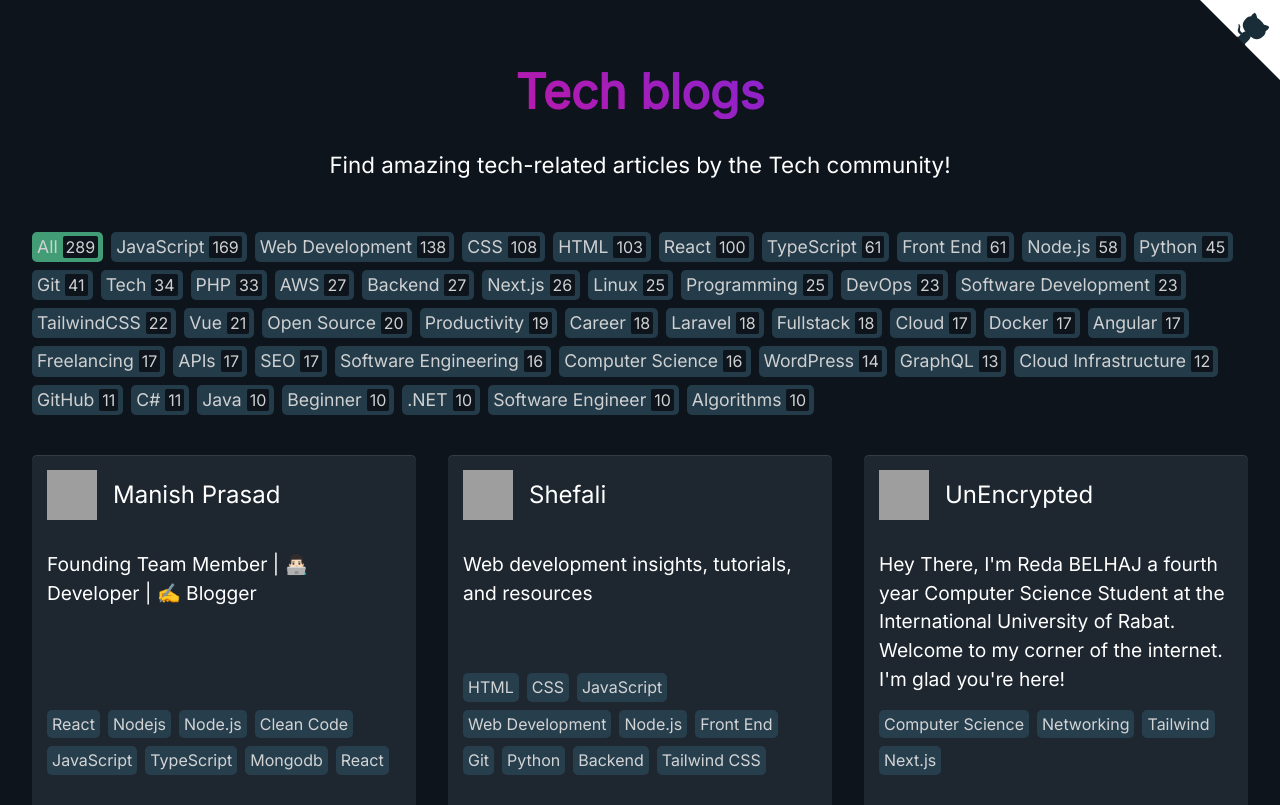
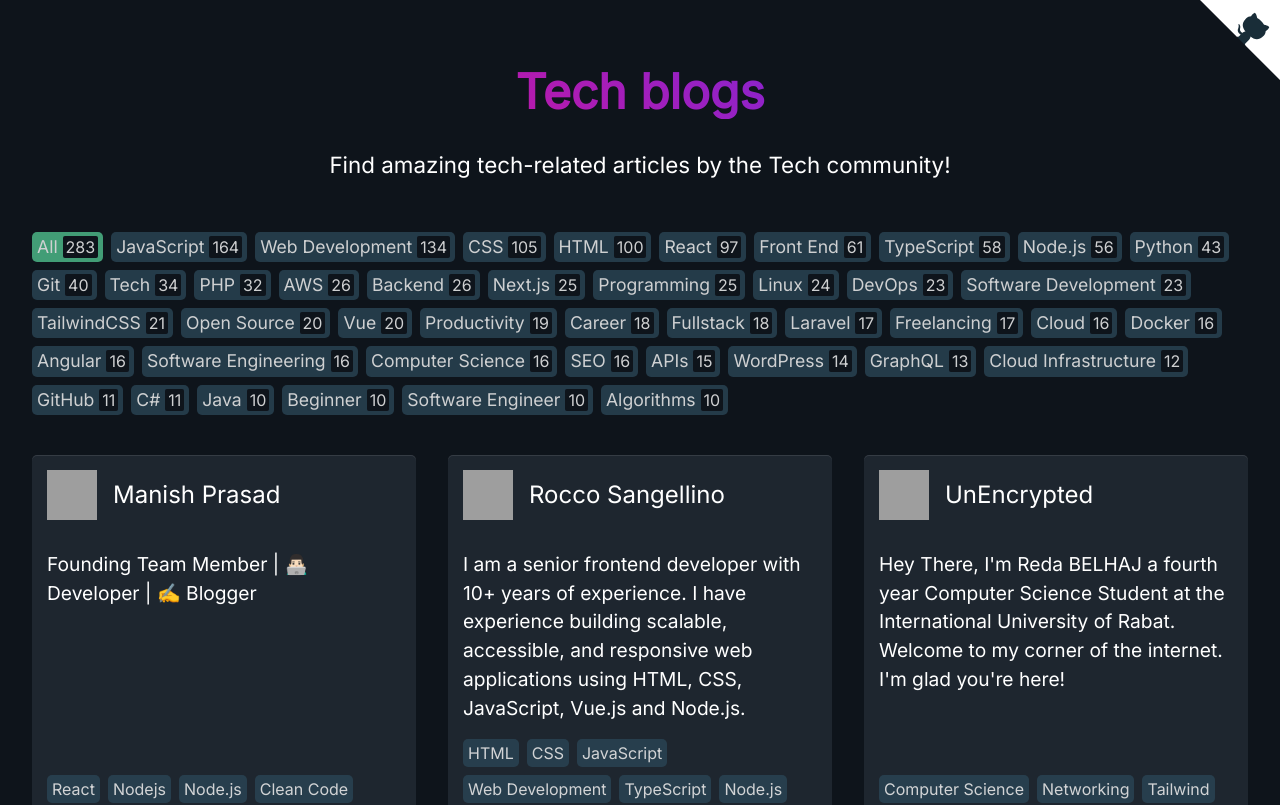
Before and after one commit to markodenic/awesome-tech-blogs, a Nuxt app: page /list in a window 1280 px wide. Shown: the top 805 px of the page. Built offline with nearby package versions, Linux system fonts and the light colour scheme; grey boxes are pictures that could not be loaded.

Commit message:
Remove redirects/404s

```diff
--- a/data.js
+++ b/data.js
@@ -388,22 +388,6 @@ module.exports = [
     tags: ["Resources", "Web Development", "JavaScript"],
   },
   {
-    name: "Webdevolution",
-    description: "Web dev tips, tutorials and solutions for common problems.",
-    url: "https://www.webdevolution.com",
-    twitter: "@webdevolution_",
-    tags: [
-      "HTML",
-      "CSS",
-      "JavaScript",
-      "React",
-      "TypeScript",
-      "APIs",
-      ".NET",
-      "Web Development",
-    ],
-  },
-  {
     name: "Wampamba David",
     description:
       "👨🏽‍💻Web Development, 💻 General Programming, 💰Making Money Online, and 👯‍♂️ Making Meaningful Connections. Best place to improve your tech skills in Days.",
@@ -1205,23 +1189,6 @@ module.exports = [
     tags: ["HTML", "CSS", "JavaScript", "Web Development", "Web"],
   },
   {
-    name: "Shaurya Pratap Singh",
-    description: "A middle schooler who loves writing about programming.",
-    url: "https://sblip.medium.com/",
-    twitter: "@Shaurya79145816",
-    tags: [
-      "Python",
-      "HTML",
-      "CSS",
-      "JavaScript",
-      "Web Development",
-      "Backend Development",
-      "PostgreSQL",
-      "Django",
-      "Vue",
-    ],
-  },
-  {
     name: 'Thomas Derflinger',
     description: 'Visionary entrepreneur and software developer',
     url: 'https://tderflinger.com',
@@ -2448,25 +2415,6 @@ module.exports = [
     ],
   },
   {
-    name: "Stefan Natter",
-    description:
-      "I am a Software Engineer from Austria 🇦🇹. I am interested in, write about, and develop (open source) software solutions with JavaScript, TypeScript, ReactJS, and NodeJS.",
-    url: "https://natterstefan.me",
-    twitter: "@natterstefan",
-    tags: [
-      "Docker",
-      "JavaScript",
-      "Next.js",
-      "Node.js",
-      "Project Management",
-      "React",
-      "SEO",
-      "TailwindCSS",
-      "TypeScript",
-      "Web Development",
-    ],
-  },
-  {
     name: "Aman Mittal",
     description:
       "I am a fullstack developer and a technical writer. I am interested in React Native, React, Node.js and GraphQL. These are the topics that I often write about too.",
@@ -2795,25 +2743,6 @@ module.exports = [
       "Node.JS",
       "CSS",
       "TypeScript",
-    ],
-  },
-  {
-    name: "Steven Spads",
-    description:
-      "Full-stack Web Developer from Canada. Sharing web development tips, techniques, and tutorials to help you become a better web developer.",
-    url: "https://lumin8media.com",
-    twitter: "@stevenspads",
-    tags: [
-      "HTML",
-      "CSS",
-      "JavaScript",
-      "TypeScript",
-      "Angular",
-      "React",
-      "Node.js",
-      "NestJS",
-      "Laravel",
-      "Web Development",
     ],
   },
   {
@@ -3595,25 +3524,6 @@ module.exports = [
     ],
   },
   {
-    name: "Unbiased Coder",
-    description:
-      "Full-stack with experience in: entertainment, broadcasting, healthcare, security, education, retail and finance.",
-    url: "https://unbiased-coder.com",
-    twitter: "@UnbiasedCoder",
-    tags: [
-      "AWS",
-      "Linux",
-      "Django",
-      "Python",
-      "JavaScript",
-      "Git",
-      "Backend",
-      "Git",
-      "APIs",
-      "PHP",
-    ],
-  },
-  {
     name: "Avneesh Agarwal",
     description:
       "I am a fullstack web developer. I love to make beautiful websites and also teach others how to make them by writing blogs",
@@ -3662,25 +3572,6 @@ module.exports = [
       "Developers",
       "Ruby",
       "Docker",
-    ],
-  },
-  {
-    name: "Rajanand Ilangovan",
-    description:
-      "I am a Business Intelligence developer with over a decade of experience in design and development of database, data warehouse, business intelligence and reporting/data visualization solutions. I'm also a Microsoft certified trainer and MCSE - data management and analytics.",
-    url: "https://blog.rajanand.org",
-    twitter: "@iRajanand",
-    tags: [
-      "Business Intelligence",
-      "Cloud",
-      "Data",
-      "SQL Server",
-      "Power BI",
-      "Tableau",
-      "Database",
-      "Azure",
-      "ETL",
-      "SSIS",
     ],
   },
   {
```
